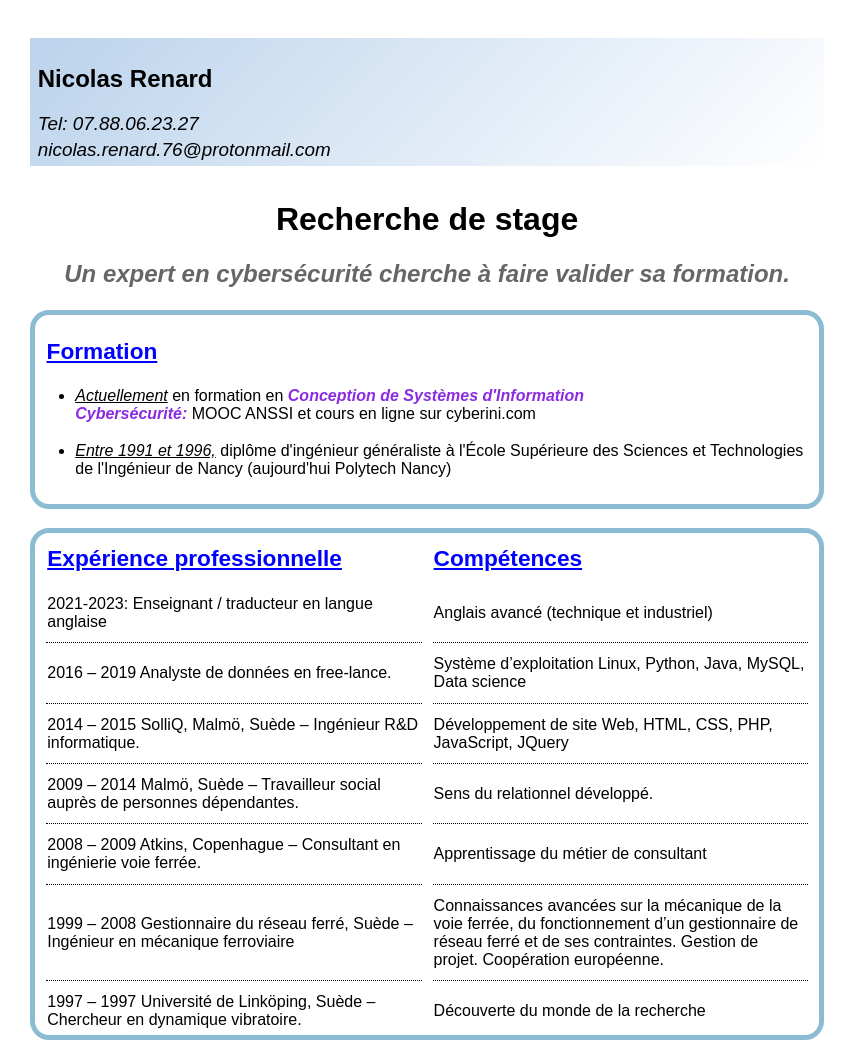
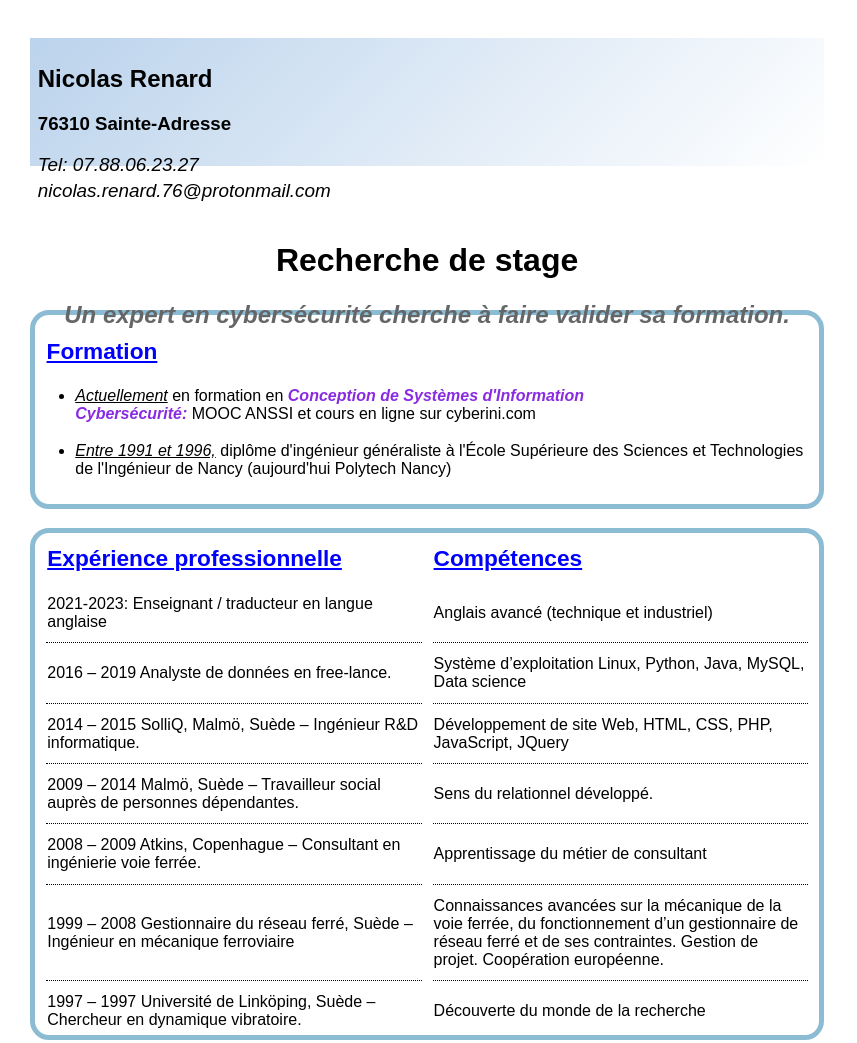
Before and after one commit to Nicolas040/mon_cv, a plain HTML site: page index.html in a window 1280 px wide. Shown: the top 1043 px of the page, without its empty margins (0-857 px from the left). Drawn offline with Linux system fonts and the light colour scheme.

Commit message:
Add ZIP code and city

```diff
--- a/index.html
+++ b/index.html
@@ -10,6 +10,7 @@
     <header>
         <div id="coordonnees">
             <h2>Nicolas Renard</h2>
+            <h3>76310 Sainte-Adresse</h3>
             <p id="telephone">Tel: 07.88.06.23.27</p>
             <p id="mail">nicolas.renard.76@protonmail.com</p>
         </div>
```
